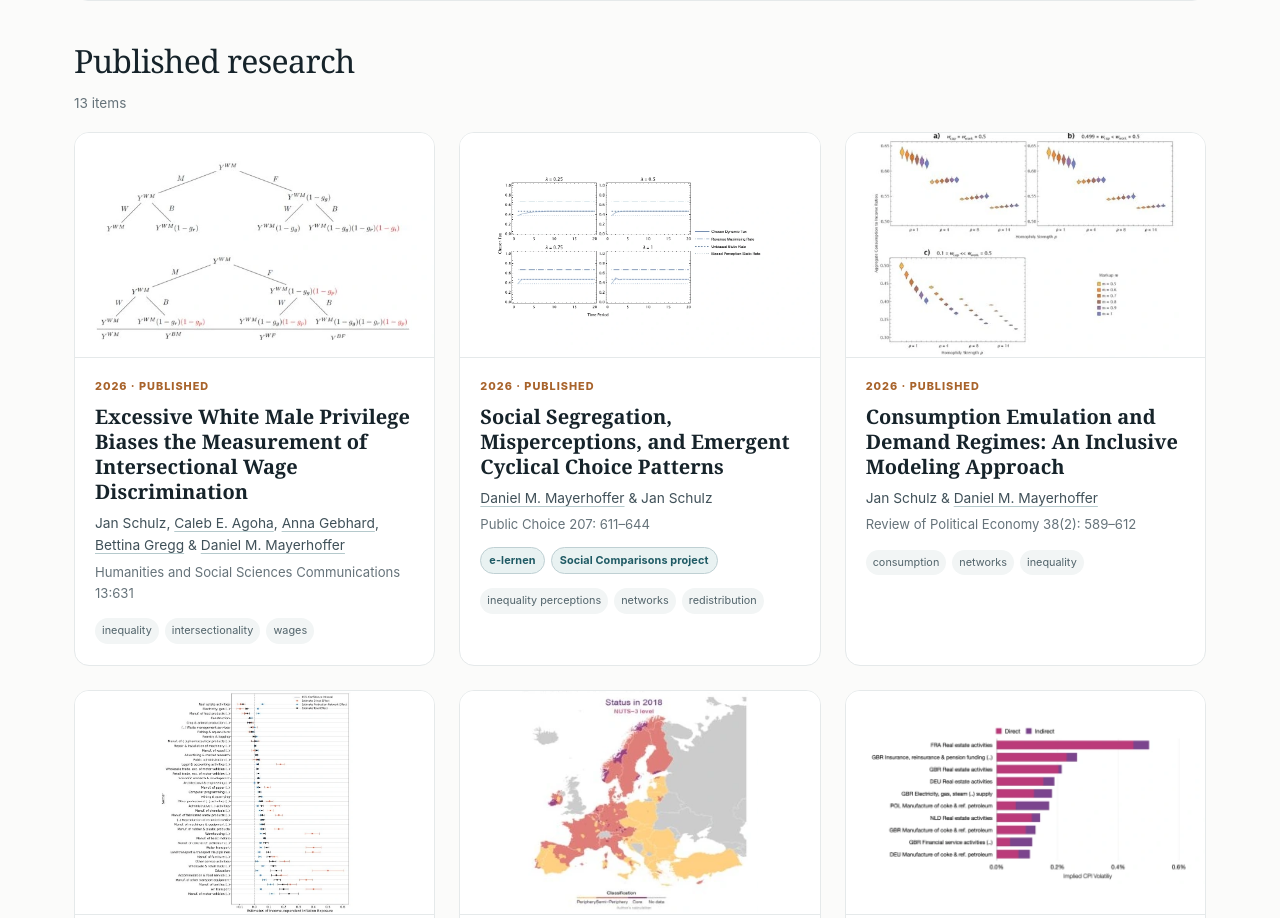
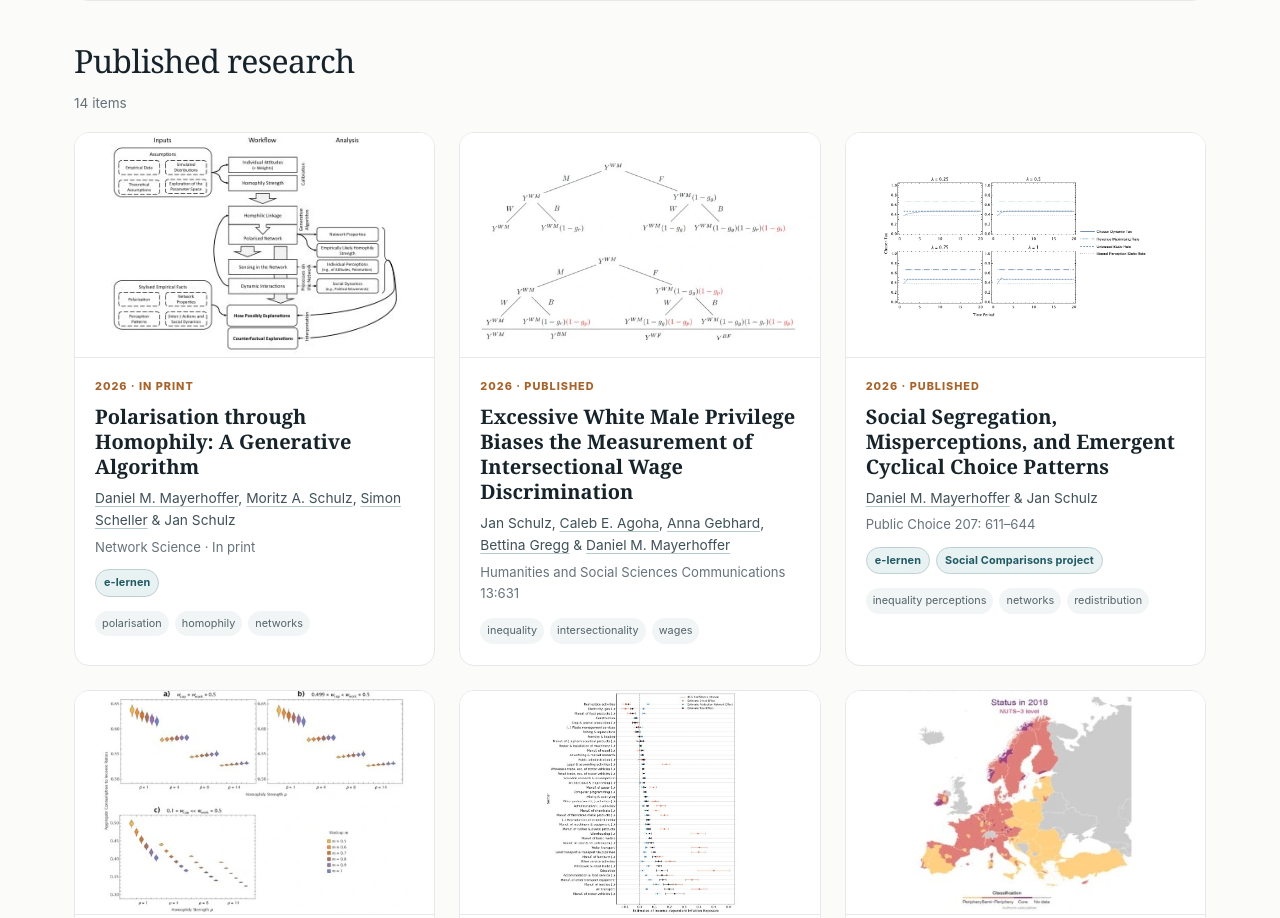
Before and after one commit to Schulz-Gebhard/schulz-gebhard.github.io, a plain HTML site: page research.html in a window 1280 px wide. Shown: the part 669-1587 px from the top of the page. Drawn offline with Linux system fonts and the light colour scheme.

Commit message:
Network Science paper was accepted.

```diff
--- a/research.html
+++ b/research.html
@@ -26,7 +26,9 @@
 <button class="filter-button" data-filter="Work in Progress" data-filter-type="group">Work in Progress</button>
 <button class="filter-button" data-filter="Editorials &amp; other writing" data-filter-type="group">Editorials &amp; other writing</button>
 </div></div>
-</div><section class="research-section"><h2>Published research</h2><div class="research-count">13 items</div><div class="paper-grid"><article class="paper-card" data-group="Published research" data-themes="inequality" data-year="2026">
+</div><section class="research-section"><h2>Published research</h2><div class="research-count">14 items</div><div class="paper-grid"><article class="paper-card" data-group="Published research" data-themes="complexity" data-year="2026">
+<a class="paper-image" href="papers/mayerhoffer-et-al-polarisation-through-homophily/"><img alt="Polarisation through Homophily: A Generative Algorithm" loading="lazy" src="assets/figures/mayerhoffer-et-al-polarisation-through-homophily.webp"/></a>
+<div class="paper-body"><div class="eyebrow">2026 · In print</div><h3><a href="papers/mayerhoffer-et-al-polarisation-through-homophily/">Polarisation through Homophily: A Generative Algorithm</a></h3><p class="authors"><a class="coauthor-link" href="https://www.uva.nl/en/profile/m/a/d.m.mayerhoffer/d.m.mayerhoffer.html" rel="noopener" target="_blank">Daniel M. Mayerhoffer</a>, <a class="coauthor-link" href="https://www.uni-bamberg.de/en/political-theory/staff/moritz-schulz/" rel="noopener" target="_blank">Moritz A. Schulz</a>, <a class="coauthor-link" href="https://www.uni-bamberg.de/en/political-theory/staff/dr-simon-scheller/" rel="noopener" target="_blank">Simon Scheller</a> &amp; Jan Schulz</p><p class="venue">Network Science · In print</p><div class="paper-projects"><a class="project-chip" href="projects.html#e-lernen">e-lernen</a></div><div class="tag-row"><span>polarisation</span><span>homophily</span><span>networks</span></div></div></article><article class="paper-card" data-group="Published research" data-themes="inequality" data-year="2026">
 <a class="paper-image" href="papers/schulz-et-al-2026-white-male-privilege/"><img alt="Excessive White Male Privilege Biases the Measurement of Intersectional Wage Discrimination" loading="lazy" src="assets/figures/schulz-et-al-2026-white-male-privilege.webp"/></a>
 <div class="paper-body"><div class="eyebrow">2026 · Published</div><h3><a href="papers/schulz-et-al-2026-white-male-privilege/">Excessive White Male Privilege Biases the Measurement of Intersectional Wage Discrimination</a></h3><p class="authors">Jan Schulz, <a class="coauthor-link" href="https://calebagoha123.github.io/" rel="noopener" target="_blank">Caleb E. Agoha</a>, <a class="coauthor-link" href="https://mathopt.de/people/gebhard/" rel="noopener" target="_blank">Anna Gebhard</a>, <a class="coauthor-link" href="https://www.hof-university.com/" rel="noopener" target="_blank">Bettina Gregg</a> &amp; <a class="coauthor-link" href="https://www.uva.nl/en/profile/m/a/d.m.mayerhoffer/d.m.mayerhoffer.html" rel="noopener" target="_blank">Daniel M. Mayerhoffer</a></p><p class="venue">Humanities and Social Sciences Communications 13:631</p><div class="tag-row"><span>inequality</span><span>intersectionality</span><span>wages</span></div></div></article><article class="paper-card" data-group="Published research" data-themes="inequality complexity" data-year="2026">
 <a class="paper-image" href="papers/mayerhoffer-schulz-2026-social-segregation-misperceptions/"><img alt="Social Segregation, Misperceptions, and Emergent Cyclical Choice Patterns" loading="lazy" src="assets/figures/mayerhoffer-schulz-2026-social-segregation-misperceptions-v3.webp"/></a>
@@ -52,7 +54,7 @@
 <a class="paper-image" href="papers/mayerhoffer-schulz-2022-perception-privilege/"><img alt="Perception and Privilege" loading="lazy" src="assets/figures/mayerhoffer-schulz-2022-perception-privilege.webp"/></a>
 <div class="paper-body"><div class="eyebrow">2022 · Published</div><h3><a href="papers/mayerhoffer-schulz-2022-perception-privilege/">Perception and Privilege</a></h3><p class="authors"><a class="coauthor-link" href="https://www.uva.nl/en/profile/m/a/d.m.mayerhoffer/d.m.mayerhoffer.html" rel="noopener" target="_blank">Daniel M. Mayerhoffer</a> &amp; Jan Schulz</p><p class="venue">Applied Network Science 7:32</p><div class="paper-projects"><a class="project-chip" href="projects.html#social-comparisons">Social Comparisons project</a></div><div class="tag-row"><span>gender inequality</span><span>racial inequality</span><span>networks</span></div></div></article><article class="paper-card" data-group="Published research" data-themes="complexity" data-year="2021">
 <a class="paper-image" href="papers/schulz-mayerhoffer-2021-equal-chances-unequal-outcomes/"><img alt="Equal Chances, Unequal Outcomes? Network-Based Evolutionary Learning and the Industrial Dynamics of Superstar Firms" loading="lazy" src="assets/figures/schulz-mayerhoffer-2021-equal-chances-unequal-outcomes-v2.webp"/></a>
-<div class="paper-body"><div class="eyebrow">2021 · Published</div><h3><a href="papers/schulz-mayerhoffer-2021-equal-chances-unequal-outcomes/">Equal Chances, Unequal Outcomes? Network-Based Evolutionary Learning and the Industrial Dynamics of Superstar Firms</a></h3><p class="authors">Jan Schulz &amp; <a class="coauthor-link" href="https://www.uva.nl/en/profile/m/a/d.m.mayerhoffer/d.m.mayerhoffer.html" rel="noopener" target="_blank">Daniel M. Mayerhoffer</a></p><p class="venue">Journal of Business Economics 91: 1357–1385</p><div class="tag-row"><span>industrial dynamics</span><span>agent-based modelling</span><span>networks</span></div></div></article></div></section><section class="research-section"><h2>Manuscripts &amp; working papers</h2><div class="research-count">10 items</div><div class="paper-grid"><article class="paper-card" data-group="Manuscripts &amp; working papers" data-themes="macro complexity" data-year="2026">
+<div class="paper-body"><div class="eyebrow">2021 · Published</div><h3><a href="papers/schulz-mayerhoffer-2021-equal-chances-unequal-outcomes/">Equal Chances, Unequal Outcomes? Network-Based Evolutionary Learning and the Industrial Dynamics of Superstar Firms</a></h3><p class="authors">Jan Schulz &amp; <a class="coauthor-link" href="https://www.uva.nl/en/profile/m/a/d.m.mayerhoffer/d.m.mayerhoffer.html" rel="noopener" target="_blank">Daniel M. Mayerhoffer</a></p><p class="venue">Journal of Business Economics 91: 1357–1385</p><div class="tag-row"><span>industrial dynamics</span><span>agent-based modelling</span><span>networks</span></div></div></article></div></section><section class="research-section"><h2>Manuscripts &amp; working papers</h2><div class="research-count">9 items</div><div class="paper-grid"><article class="paper-card" data-group="Manuscripts &amp; working papers" data-themes="macro complexity" data-year="2026">
 <a class="paper-image" href="papers/schulz-fetai-gebhard-milakovic-aggregating-microeconomic-shocks/"><img alt="Aggregating Microeconomic Shocks in Production Networks" loading="lazy" src="assets/figures/schulz-fetai-gebhard-milakovic-aggregating-microeconomic-shocks-v414.webp"/></a>
 <div class="paper-body"><div class="eyebrow">2026 · Working paper</div><h3><a href="papers/schulz-fetai-gebhard-milakovic-aggregating-microeconomic-shocks/">Aggregating Microeconomic Shocks in Production Networks</a></h3><p class="authors">Jan Schulz, <a class="coauthor-link" href="https://www.uni-bamberg.de/en/international-economics/staff/research-assistants/omer-fetai-msc/" rel="noopener" target="_blank">Omer Fetai</a>, <a class="coauthor-link" href="https://mathopt.de/people/gebhard/" rel="noopener" target="_blank">Anna Gebhard</a> &amp; <a class="coauthor-link" href="https://www.uni-bamberg.de/en/international-economics/staff/prof-mishael-milakovic-phd/" rel="noopener" target="_blank">Mishael Milaković</a></p><p class="venue">Working paper · version 10 September 2026</p><div class="tag-row"><span>production networks</span><span>aggregation</span><span>business cycles</span></div></div></article><article class="paper-card" data-group="Manuscripts &amp; working papers" data-themes="inequality" data-year="2026">
 <a class="paper-image" href="papers/schulz-et-al-gendered-occupational-titles/"><img alt="The Effect of Masculine versus Feminine Forms of Occupational Titles on Perceived Pay" loading="lazy" src="assets/figures/schulz-et-al-gendered-occupational-titles.webp"/></a>
@@ -60,9 +62,7 @@
 <a class="paper-image" href="papers/schulz-agoha-mayerhoffer-intersectional-wage-inequality/"><img alt="Intersectional Privilege and Aggregate Wage Inequality" loading="lazy" src="assets/figures/schulz-agoha-mayerhoffer-intersectional-wage-inequality.webp"/></a>
 <div class="paper-body"><div class="eyebrow">2026 · Working paper</div><h3><a href="papers/schulz-agoha-mayerhoffer-intersectional-wage-inequality/">Intersectional Privilege and Aggregate Wage Inequality</a></h3><p class="authors">Jan Schulz, <a class="coauthor-link" href="https://calebagoha123.github.io/" rel="noopener" target="_blank">Caleb E. Agoha</a> &amp; <a class="coauthor-link" href="https://www.uva.nl/en/profile/m/a/d.m.mayerhoffer/d.m.mayerhoffer.html" rel="noopener" target="_blank">Daniel M. Mayerhoffer</a></p><p class="venue">Working paper</p><div class="tag-row"><span>intersectionality</span><span>wages</span><span>inequality</span></div></div></article><article class="paper-card" data-group="Manuscripts &amp; working papers" data-themes="inequality complexity" data-year="2026">
 <a class="paper-image" href="papers/schulz-local-gini-social-sampling/"><img alt="Local and Global Inequality Rankings under Social Sampling" loading="lazy" src="assets/figures/schulz-local-gini-social-sampling.webp"/></a>
-<div class="paper-body"><div class="eyebrow">2026 · Submitted</div><h3><a href="papers/schulz-local-gini-social-sampling/">Local and Global Inequality Rankings under Social Sampling</a></h3><p class="authors">Jan Schulz</p><p class="venue">Submitted</p><div class="tag-row"><span>inequality measurement</span><span>social sampling</span><span>Lorenz order</span></div></div></article><article class="paper-card" data-group="Manuscripts &amp; working papers" data-themes="complexity" data-year="2026">
-<a class="paper-image" href="papers/mayerhoffer-et-al-polarisation-through-homophily/"><img alt="Polarisation through Homophily: A Generative Algorithm" loading="lazy" src="assets/figures/mayerhoffer-et-al-polarisation-through-homophily.webp"/></a>
-<div class="paper-body"><div class="eyebrow">2026 · R&amp;R</div><h3><a href="papers/mayerhoffer-et-al-polarisation-through-homophily/">Polarisation through Homophily: A Generative Algorithm</a></h3><p class="authors"><a class="coauthor-link" href="https://www.uva.nl/en/profile/m/a/d.m.mayerhoffer/d.m.mayerhoffer.html" rel="noopener" target="_blank">Daniel M. Mayerhoffer</a>, <a class="coauthor-link" href="https://www.uni-bamberg.de/en/political-theory/staff/moritz-schulz/" rel="noopener" target="_blank">Moritz A. Schulz</a>, <a class="coauthor-link" href="https://www.uni-bamberg.de/en/political-theory/staff/dr-simon-scheller/" rel="noopener" target="_blank">Simon Scheller</a> &amp; Jan Schulz</p><p class="venue">Manuscript · R&amp;R at Network Science</p><div class="paper-projects"><a class="project-chip" href="projects.html#e-lernen">e-lernen</a></div><div class="tag-row"><span>polarisation</span><span>homophily</span><span>networks</span></div></div></article><article class="paper-card" data-group="Manuscripts &amp; working papers" data-themes="macro inequality" data-year="2026">
+<div class="paper-body"><div class="eyebrow">2026 · Submitted</div><h3><a href="papers/schulz-local-gini-social-sampling/">Local and Global Inequality Rankings under Social Sampling</a></h3><p class="authors">Jan Schulz</p><p class="venue">Submitted</p><div class="tag-row"><span>inequality measurement</span><span>social sampling</span><span>Lorenz order</span></div></div></article><article class="paper-card" data-group="Manuscripts &amp; working papers" data-themes="macro inequality" data-year="2026">
 <a class="paper-image" href="papers/schulz-ipsen-poor-households-weight-of-inflation/"><img alt="Poor Households and the Weight of Inflation" loading="lazy" src="assets/figures/schulz-ipsen-poor-households-weight-of-inflation.webp"/></a>
 <div class="paper-body"><div class="eyebrow">2026 · Submitted</div><h3><a href="papers/schulz-ipsen-poor-households-weight-of-inflation/">Poor Households and the Weight of Inflation</a></h3><p class="authors">Jan Schulz &amp; <a class="coauthor-link" href="https://www.uni-bamberg.de/en/econ-rtg/translate-to-1-english-promovierende/" rel="noopener" target="_blank">Leonhard Ipsen</a></p><div class="paper-projects"><a class="project-chip" href="projects.html#e-lernen">e-lernen</a></div><div class="tag-row"><span>inflation</span><span>inequality</span><span>households</span></div></div></article><article class="paper-card" data-group="Manuscripts &amp; working papers" data-themes="macro history" data-year="2026">
 <a class="paper-image" href="papers/samartzidis-mundt-schulz-production-networks-labor-share/"><img alt="Production Networks, Input Specificity, and the Labor Share" loading="lazy" src="assets/figures/samartzidis-mundt-schulz-production-networks-labor-share-v2.webp"/></a>
```
Also changed, not shown: papers/mayerhoffer-et-al-polarisation-through-homophily/index.html (+2 -2 lines), research_card_replacements.html (deleted, +0 -9 lines), 4 other files.
